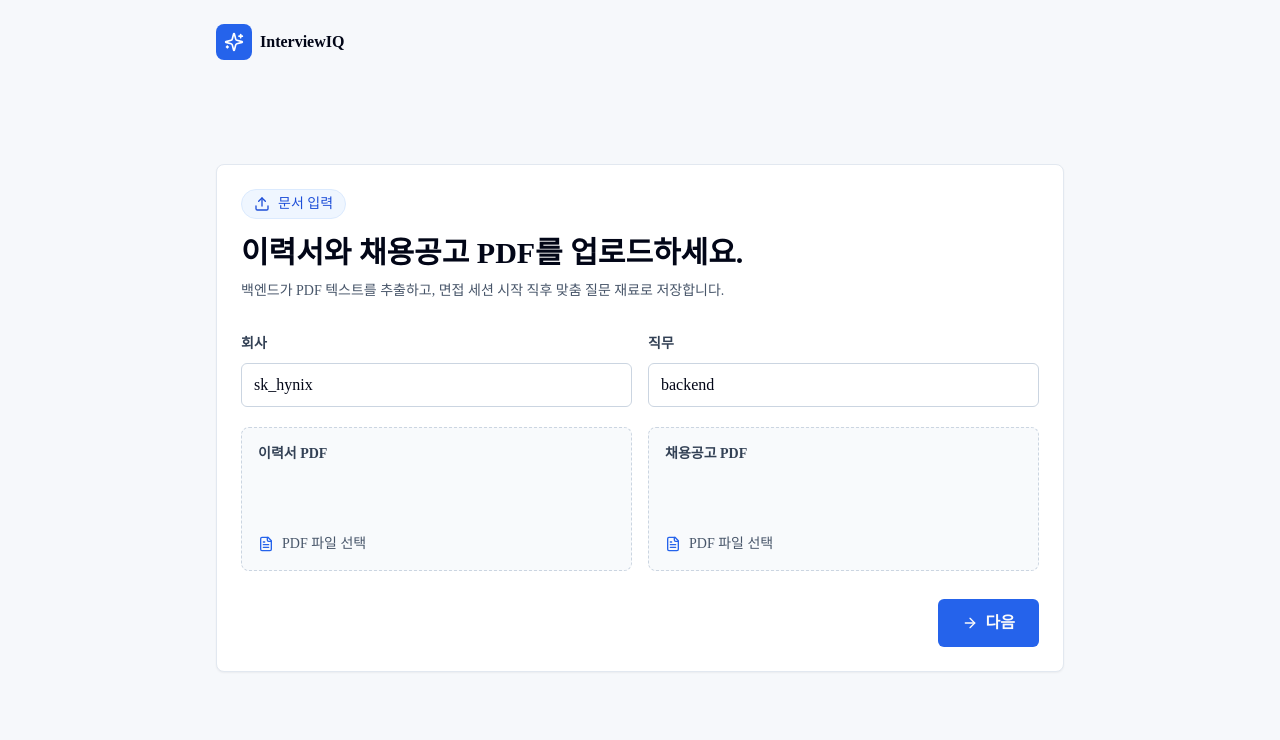
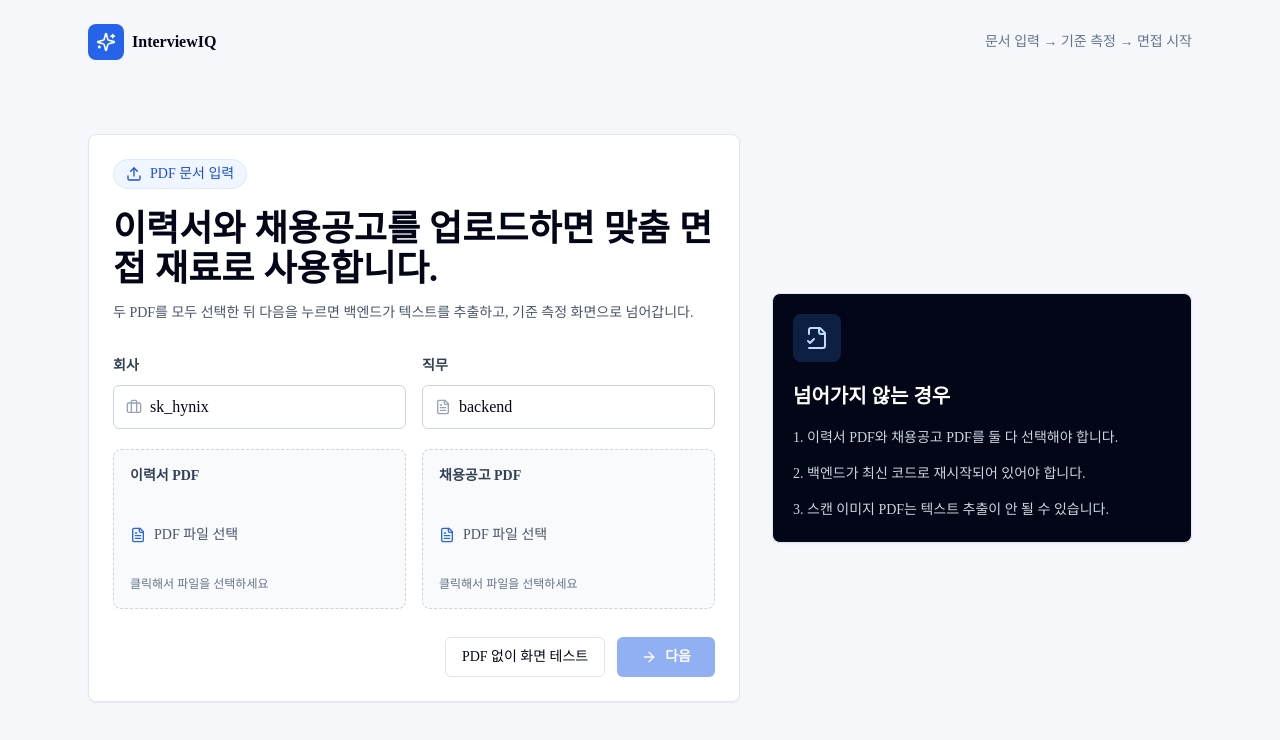
Before and after one commit to tlfgjadyd/interviewiq, a Next.js app in the folder frontend/: page /documents in a window 1280 px wide. Shown: the top 740 px of the page. Built offline with nearby package versions, Linux system fonts and the light colour scheme; no server answers.

Commit message:
Clarify document upload flow

```diff
--- a/frontend/app/documents/page.tsx
+++ b/frontend/app/documents/page.tsx
@@ -1,8 +1,16 @@
 "use client";
 
-import { FormEvent, useMemo, useState } from "react";
+import { FormEvent, ReactNode, useMemo, useState } from "react";
 import { useRouter } from "next/navigation";
-import { ArrowRight, FileText, Loader2, Sparkles, Upload } from "lucide-react";
+import {
+  ArrowRight,
+  Briefcase,
+  FileCheck2,
+  FileText,
+  Loader2,
+  Sparkles,
+  Upload,
+} from "lucide-react";
 import { Button } from "@/components/ui/button";
 import { getBackendBaseUrl } from "@/lib/session-api";
 
@@ -27,16 +35,33 @@ export default function DocumentsPage() {
   const [isSubmitting, setIsSubmitting] = useState(false);
   const [error, setError] = useState<string | null>(null);
 
+  const canSubmit = Boolean(resumePdf && jobPostingPdf && company && role);
+
+  const saveDocuments = (parsed: ParsedDocuments) => {
+    localStorage.setItem(
+      DOCUMENT_STORAGE_KEY,
+      JSON.stringify({
+        resumeText: parsed.resumeText,
+        jobPostingText: parsed.jobPostingText,
+        company: parsed.company ?? company,
+        role: parsed.role ?? role,
+        resumeFileName: parsed.resumeFileName ?? resumePdf?.name,
+        jobPostingFileName: parsed.jobPostingFileName ?? jobPostingPdf?.name,
+        savedAt: new Date().toISOString(),
+      })
+    );
+  };
+
   const handleSubmit = async (event: FormEvent<HTMLFormElement>) => {
     event.preventDefault();
     setError(null);
 
     if (!backendBaseUrl) {
-      setError("NEXT_PUBLIC_BACKEND_URL이 설정되어야 PDF를 백엔드로 보낼 수 있습니다.");
+      setError("백엔드 주소가 설정되어 있지 않습니다. NEXT_PUBLIC_BACKEND_URL을 확인해 주세요.");
       return;
     }
     if (!resumePdf || !jobPostingPdf) {
-      setError("이력서 PDF와 채용공고 PDF를 모두 선택해 주세요.");
+      setError("이력서 PDF와 채용공고 PDF를 모두 선택해야 다음으로 넘어갑니다.");
       return;
     }
 
@@ -57,83 +82,74 @@ export default function DocumentsPage() {
         throw new Error(body.detail ?? `PDF 처리 실패: ${response.status}`);
       }
 
-      const parsed = (await response.json()) as ParsedDocuments;
-      localStorage.setItem(
-        DOCUMENT_STORAGE_KEY,
-        JSON.stringify({
-          resumeText: parsed.resumeText,
-          jobPostingText: parsed.jobPostingText,
-          company: parsed.company ?? company,
-          role: parsed.role ?? role,
-          resumeFileName: parsed.resumeFileName ?? resumePdf.name,
-          jobPostingFileName: parsed.jobPostingFileName ?? jobPostingPdf.name,
-          savedAt: new Date().toISOString(),
-        })
-      );
+      saveDocuments((await response.json()) as ParsedDocuments);
       router.push("/baseline");
     } catch (err) {
-      setError(err instanceof Error ? err.message : "PDF 처리 중 오류가 발생했습니다.");
+      setError(
+        err instanceof Error
+          ? err.message
+          : "PDF 처리 중 오류가 발생했습니다. 백엔드가 켜져 있는지 확인해 주세요."
+      );
     } finally {
       setIsSubmitting(false);
     }
   };
 
+  const skipForCameraTest = () => {
+    localStorage.removeItem(DOCUMENT_STORAGE_KEY);
+    router.push("/baseline");
+  };
+
   return (
-    <main className="min-h-screen bg-[#f6f8fb] text-slate-950">
-      <div className="mx-auto flex min-h-screen max-w-4xl flex-col px-6 py-6">
-        <nav className="flex items-center gap-2 font-semibold">
+    <main className="min-h-screen bg-[#f5f7fb] text-slate-950">
+      <div className="mx-auto flex min-h-screen max-w-6xl flex-col px-6 py-6">
+        <nav className="flex items-center justify-between">
+          <div className="flex items-center gap-2 font-semibold">
             <span className="flex h-9 w-9 items-center justify-center rounded-lg bg-blue-600 text-white">
               <Sparkles className="h-5 w-5" />
             </span>
             InterviewIQ
+          </div>
+          <div className="text-sm font-medium text-slate-500">
+            문서 입력 → 기준 측정 → 면접 시작
+          </div>
         </nav>
 
-        <section className="flex flex-1 items-center py-10">
+        <section className="grid flex-1 items-center gap-8 py-10 lg:grid-cols-[1fr_420px]">
           <form
             onSubmit={handleSubmit}
-            className="w-full rounded-lg border border-slate-200 bg-white p-6 shadow-sm"
+            className="rounded-lg border border-slate-200 bg-white p-6 shadow-sm"
           >
-            <div className="flex items-start justify-between gap-4">
-              <div>
             <div className="inline-flex items-center gap-2 rounded-full border border-blue-100 bg-blue-50 px-3 py-1 text-sm font-medium text-blue-700">
               <Upload className="h-4 w-4" />
-                  문서 입력
-                </div>
-                <h1 className="mt-4 text-3xl font-semibold tracking-normal">
-                  이력서와 채용공고 PDF를 업로드하세요.
-                </h1>
-                <p className="mt-2 text-sm leading-6 text-slate-600">
-                  백엔드가 PDF 텍스트를 추출하고, 면접 세션 시작 직후 맞춤 질문 재료로
-                  저장합니다.
-                </p>
-              </div>
+              PDF 문서 입력
             </div>
 
+            <h1 className="mt-5 text-3xl font-semibold leading-tight tracking-normal md:text-4xl">
+              이력서와 채용공고를 업로드하면 맞춤 면접 재료로 사용합니다.
+            </h1>
+            <p className="mt-3 text-sm leading-6 text-slate-600">
+              두 PDF를 모두 선택한 뒤 다음을 누르면 백엔드가 텍스트를 추출하고,
+              기준 측정 화면으로 넘어갑니다.
+            </p>
+
             <div className="mt-7 grid gap-4 md:grid-cols-2">
-              <label className="block">
-                <span className="text-sm font-semibold text-slate-700">회사</span>
-                <input
+              <Field
+                label="회사"
                 value={company}
-                  onChange={(event) => setCompany(event.target.value)}
-                  className="mt-2 h-11 w-full rounded-md border border-slate-300 px-3 outline-none focus:border-blue-500"
+                onChange={setCompany}
+                icon={<Briefcase className="h-4 w-4" />}
               />
-              </label>
-              <label className="block">
-                <span className="text-sm font-semibold text-slate-700">직무</span>
-                <input
+              <Field
+                label="직무"
                 value={role}
-                  onChange={(event) => setRole(event.target.value)}
-                  className="mt-2 h-11 w-full rounded-md border border-slate-300 px-3 outline-none focus:border-blue-500"
+                onChange={setRole}
+                icon={<FileText className="h-4 w-4" />}
               />
-              </label>
             </div>
 
             <div className="mt-5 grid gap-4 md:grid-cols-2">
-              <PdfInput
-                label="이력서 PDF"
-                file={resumePdf}
-                onChange={setResumePdf}
-              />
+              <PdfInput label="이력서 PDF" file={resumePdf} onChange={setResumePdf} />
               <PdfInput
                 label="채용공고 PDF"
                 file={jobPostingPdf}
@@ -147,11 +163,14 @@ export default function DocumentsPage() {
               </p>
             ) : null}
 
-            <div className="mt-7 flex justify-end">
+            <div className="mt-7 flex flex-col gap-3 sm:flex-row sm:justify-end">
+              <Button type="button" variant="outline" onClick={skipForCameraTest}>
+                PDF 없이 화면 테스트
+              </Button>
               <Button
                 type="submit"
-                disabled={isSubmitting}
-                className="h-12 bg-blue-600 px-6 text-base font-semibold hover:bg-blue-700"
+                disabled={isSubmitting || !canSubmit}
+                className="bg-blue-600 px-6 font-semibold hover:bg-blue-700"
               >
                 {isSubmitting ? (
                   <Loader2 className="h-4 w-4 animate-spin" />
@@ -162,9 +181,47 @@ export default function DocumentsPage() {
               </Button>
             </div>
           </form>
+
+          <aside className="rounded-lg border border-slate-200 bg-slate-950 p-5 text-white shadow-sm">
+            <div className="flex h-12 w-12 items-center justify-center rounded-lg bg-blue-500/20 text-blue-200">
+              <FileCheck2 className="h-6 w-6" />
+            </div>
+            <h2 className="mt-5 text-xl font-semibold">넘어가지 않는 경우</h2>
+            <div className="mt-4 space-y-3 text-sm leading-6 text-slate-300">
+              <p>1. 이력서 PDF와 채용공고 PDF를 둘 다 선택해야 합니다.</p>
+              <p>2. 백엔드가 최신 코드로 재시작되어 있어야 합니다.</p>
+              <p>3. 스캔 이미지 PDF는 텍스트 추출이 안 될 수 있습니다.</p>
+            </div>
+          </aside>
         </section>
       </div>
     </main>
+  );
+}
+
+function Field({
+  label,
+  value,
+  onChange,
+  icon,
+}: {
+  label: string;
+  value: string;
+  onChange: (value: string) => void;
+  icon: ReactNode;
+}) {
+  return (
+    <label className="block">
+      <span className="text-sm font-semibold text-slate-700">{label}</span>
+      <div className="mt-2 flex h-11 items-center gap-2 rounded-md border border-slate-300 bg-white px-3 focus-within:border-blue-500">
+        <span className="text-slate-400">{icon}</span>
+        <input
+          value={value}
+          onChange={(event) => onChange(event.target.value)}
+          className="min-w-0 flex-1 bg-transparent outline-none"
+        />
+      </div>
+    </label>
   );
 }
 
@@ -178,11 +235,14 @@ function PdfInput({
   onChange: (file: File | null) => void;
 }) {
   return (
-    <label className="flex min-h-36 cursor-pointer flex-col justify-between rounded-lg border border-dashed border-slate-300 bg-slate-50 p-4 transition hover:border-blue-400 hover:bg-blue-50">
+    <label className="flex min-h-40 cursor-pointer flex-col justify-between rounded-lg border border-dashed border-slate-300 bg-slate-50 p-4 transition hover:border-blue-400 hover:bg-blue-50">
       <span className="text-sm font-semibold text-slate-700">{label}</span>
-      <span className="mt-4 flex items-center gap-2 text-sm text-slate-600">
+      <span className="mt-5 flex items-center gap-2 text-sm text-slate-600">
         <FileText className="h-4 w-4 text-blue-600" />
         {file ? file.name : "PDF 파일 선택"}
+      </span>
+      <span className="mt-3 text-xs text-slate-500">
+        {file ? "선택 완료" : "클릭해서 파일을 선택하세요"}
       </span>
       <input
         type="file"
```
Lines whose indentation alone changed are shown as unchanged.
